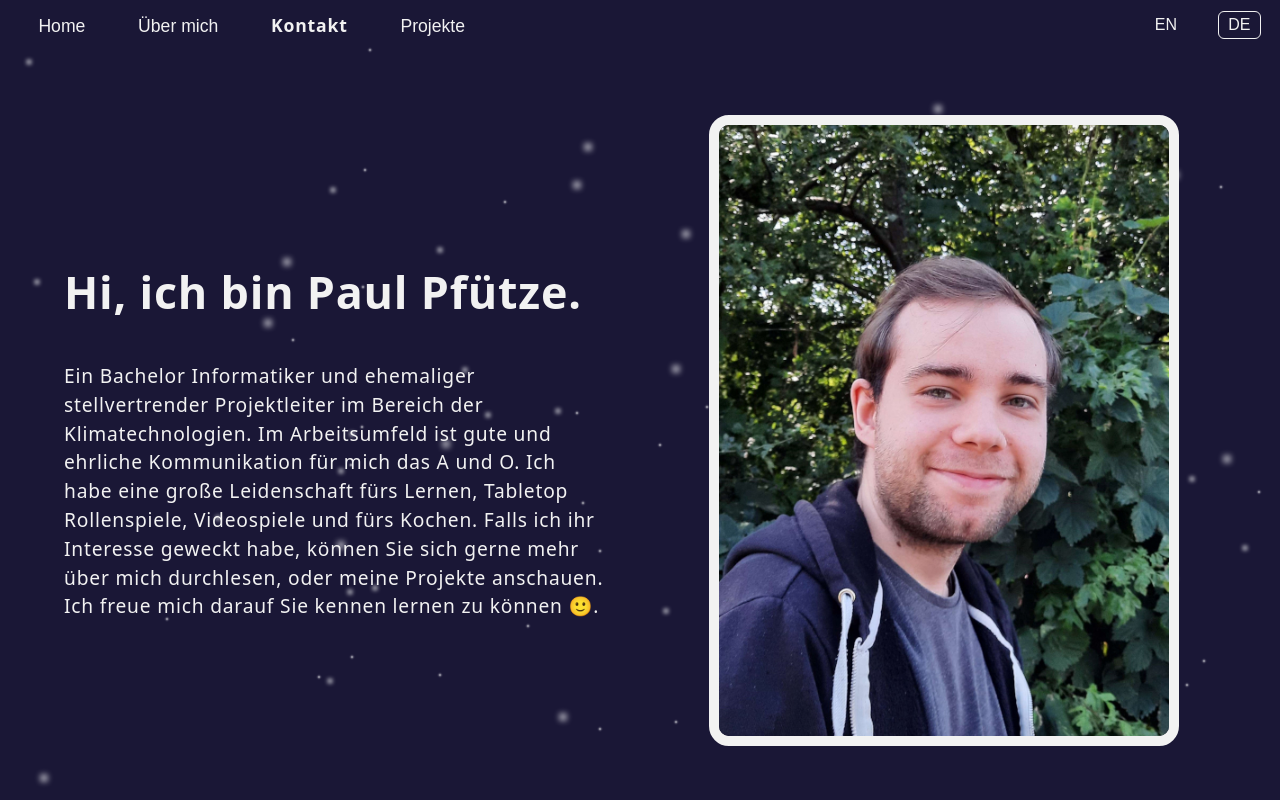
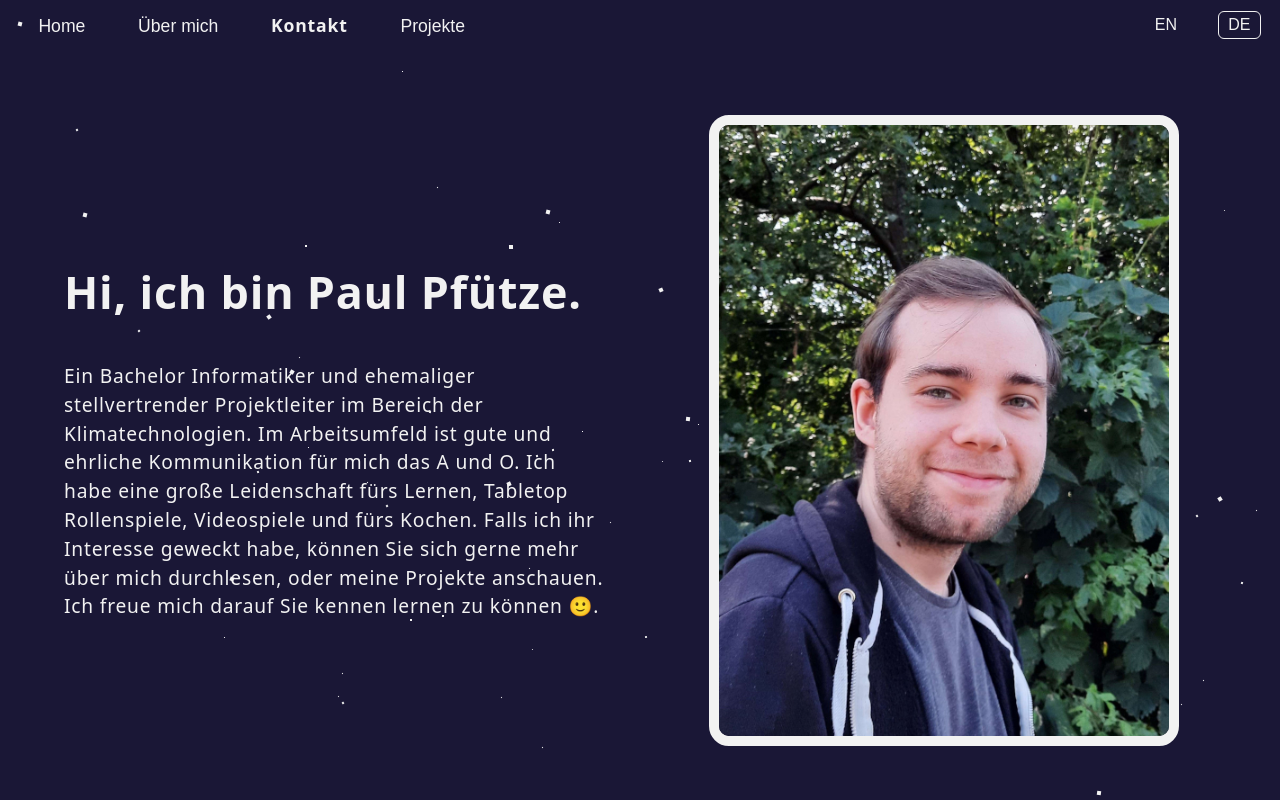
Before and after one commit to SutonToch/Portfolio, a React (Vite) app: page / in a window 1280 px wide. Shown: the top 800 px of the page. Built offline with nearby package versions, Linux system fonts and the light colour scheme.

Commit message:
UPDATE slight improvement to animated background

```diff
--- a/src/components/AnimatedBackground.tsx
+++ b/src/components/AnimatedBackground.tsx
@@ -17,27 +17,27 @@ export default function AnimatedBackground(props:AnimatedBackgroundProps) {
     for(let i=0; i<props.smallBoxCount; i++) {
         let box = {
             class: 'small-moving-box',
-            x: `${(i+1)*smallXStep*(1.2-Math.random()*0.4)}%`,
-            duration: `${60*(1.2-Math.random()*0.4)}s`,
-            delay: `-${45*Math.random()}s`
+            x: `${(i+1)*smallXStep*(1.1-Math.random()*0.2)}%`,
+            duration: `${80*(1.2-Math.random()*0.4)}s`,
+            delay: `-${60*Math.random()}s`
         }
         movingBoxes.push(box)
     }
     for(let i=0; i<props.mediumBoxCount; i++) {
         let box = {
             class: 'medium-moving-box',
-            x: `${(i+1)*mediumXStep*(1.2-Math.random()*0.4)}%`,
-            duration: `${40*(1.2-Math.random()*0.4)}s`,
-            delay: `-${30*Math.random()}s`
+            x: `${(i+1)*mediumXStep*(1.1-Math.random()*0.2)}%`,
+            duration: `${50*(1.2-Math.random()*0.4)}s`,
+            delay: `-${35*Math.random()}s`
         }
         movingBoxes.push(box)
     }
     for(let i=0; i<props.largeBoxCount; i++) {
         let box = {
             class: 'large-moving-box',
-            x: `${(i+1)*largeXStep*(1.2-Math.random()*0.4)}%`,
-            duration: `${25*(1.2-Math.random()*0.4)}s`,
-            delay: `-${18*Math.random()}s`
+            x: `${(i+1)*largeXStep*(1.1-Math.random()*0.2)}%`,
+            duration: `${30*(1.2-Math.random()*0.4)}s`,
+            delay: `-${20*Math.random()}s`
         }
         movingBoxes.push(box)
     }
@@ -53,7 +53,6 @@ export default function AnimatedBackground(props:AnimatedBackgroundProps) {
 
   return (
     <>
-        {/* <div className="moving-box" /> */}
         {movingBoxElements}
     </>
   )
--- a/src/styles/AnimatedBackground.css
+++ b/src/styles/AnimatedBackground.css
@@ -1,27 +1,22 @@
-.moving-box {
-  position: absolute;
-  box-shadow: 0 0 6px 2px white;
-  right: 50%;
-  animation: move-box 20s -10s linear infinite;
-  background-color: hsl(245, 40%, 15%);
-}
-
 .small-moving-box {
   position: absolute;
-  box-shadow: 0 0 2px 1px white;
-  background-color: hsl(245, 40%, 15%);
+  width: 1px;
+  height: 1px;
+  background-color: hsl(0, 0%, 95%);
 }
 
 .medium-moving-box {
   position: absolute;
-  box-shadow: 0 0 4px 2px white;
-  background-color: hsl(245, 40%, 15%);
+  width: 2px;
+  height: 2px;
+  background-color: hsl(0, 0%, 95%);
 }
 
 .large-moving-box {
   position: absolute;
-  box-shadow: 0 0 6px 3px white;
-  background-color: hsl(245, 40%, 15%);
+  width: 4px;
+  height: 4px;
+  background-color: hsl(0, 0%, 95%);
 }
 
 @keyframes move-box {
@@ -30,6 +25,7 @@
   }
   100% {
     bottom: 110%;
+    rotate: 400deg;
   }
 }
 
--- a/src/styles/scss/AnimatedBackground.scss
+++ b/src/styles/scss/AnimatedBackground.scss
@@ -1,29 +1,27 @@
 @use 'variables' as var;
-
-.moving-box {
-    position: absolute;
-    box-shadow: 0 0 6px 2px white;
-    right: 50%;
-    animation: move-box 20s -10s linear infinite;
-    background-color: var.$clr-darkblue;
-}
 
 .small-moving-box {
     position: absolute;
-    box-shadow: 0 0 2px 1px white;
-    background-color: var.$clr-darkblue;
+    // box-shadow: 0 0 2px 1px white;
+    width: 1px;
+    height: 1px;
+    background-color: var.$clr-white;
 }
 
 .medium-moving-box {
     position: absolute;
-    box-shadow: 0 0 4px 2px white;
-    background-color: var.$clr-darkblue;
+    // box-shadow: 0 0 4px 2px white;
+    width: 2px;
+    height: 2px;
+    background-color: var.$clr-white;
 }
 
 .large-moving-box {
     position: absolute;
-    box-shadow: 0 0 6px 3px white;
-    background-color: var.$clr-darkblue;
+    // box-shadow: 0 0 6px 3px white;
+    width: 4px;
+    height: 4px;
+    background-color: var.$clr-white;
 }
 
 @keyframes move-box{
@@ -32,5 +30,6 @@
     }
     100% {
       bottom: 110%;
+      rotate: 400deg;
     }
   }
```
Also changed, not shown: 1 other file (tests, documents, lock files or other folders).
